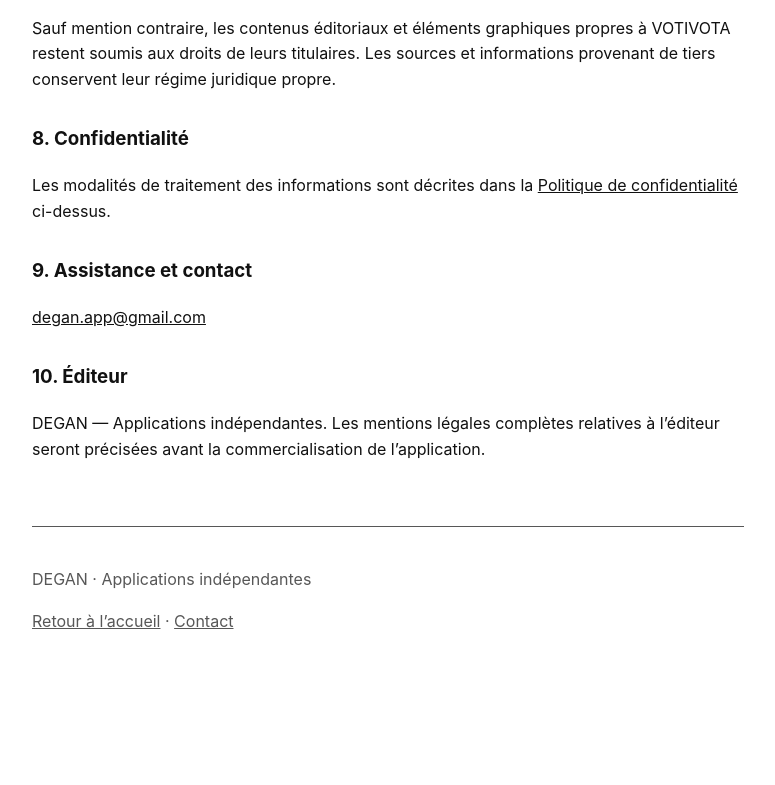
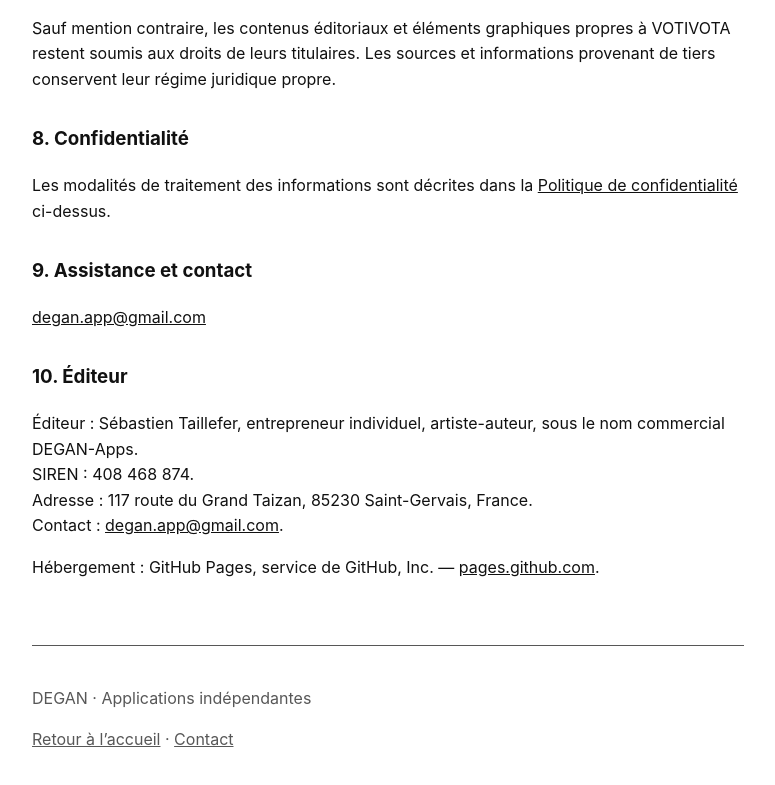
Before and after one commit to degan-app/degan-app.github.io, a plain HTML site: page votivota/index.html in a window 1280 px wide. Shown: the part 2505-3290 px from the top of the page, without its empty margins (252-1027 px from the left). Before the commit the page ends 3219 px from the top, so only its background shows below. Drawn offline with Linux system fonts and the light colour scheme.

Commit message:
Update publisher information in index.html
Added detailed information about the publisher and hosting.

```diff
--- a/votivota/index.html
+++ b/votivota/index.html
@@ -62,8 +62,21 @@
       <p>Les modalités de traitement des informations sont décrites dans la <a href="#confidentialite">Politique de confidentialité</a> ci-dessus.</p>
       <h3>9. Assistance et contact</h3>
       <p><a href="mailto:degan.app@gmail.com">degan.app@gmail.com</a></p>
-      <h3>10. Éditeur</h3>
-      <p>DEGAN — Applications indépendantes. Les mentions légales complètes relatives à l’éditeur seront précisées avant la commercialisation de l’application.</p>
+
+<h3>10. Éditeur</h3>
+<p>
+  Éditeur : Sébastien Taillefer, entrepreneur individuel,
+  artiste-auteur, sous le nom commercial DEGAN-Apps.<br>
+  SIREN : 408 468 874.<br>
+  Adresse : 117 route du Grand Taizan,
+  85230 Saint-Gervais, France.<br>
+  Contact : <a href="mailto:degan.app@gmail.com">degan.app@gmail.com</a>.
+</p>
+<p>
+  Hébergement : GitHub Pages, service de GitHub, Inc. —
+  <a href="https://pages.github.com/">pages.github.com</a>.
+</p>
+
     </section>
   </main>
   <footer>
```
